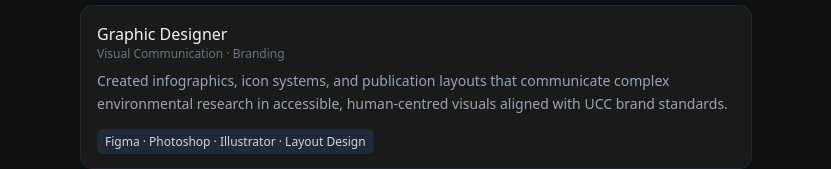
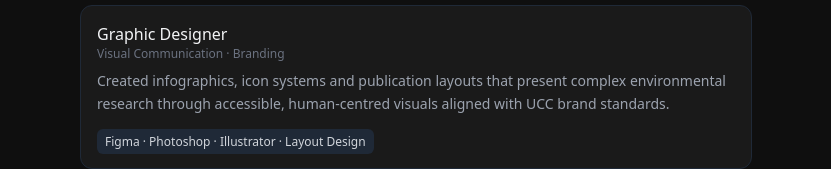
Before and after one commit to 2hangz/Portfolio, a Next.js app: page / in a window 1280 px wide. Shown: the part 757-926 px from the top of the page, without its empty margins (224-1055 px from the left). Built offline with nearby package versions, Linux system fonts and the light colour scheme.

Commit message:
Polish portfolio role descriptions

```diff
--- a/src/app/home/ProjectList.tsx
+++ b/src/app/home/ProjectList.tsx
@@ -18,7 +18,7 @@ export default function ProjectList() {
       slug:'graphic-designer',
       title: 'Graphic Designer',
       subtitle: 'Visual Communication · Branding',
-      desc: 'Created infographics, icon systems, and publication layouts that communicate complex environmental research in accessible, human-centred visuals aligned with UCC brand standards.',
+      desc: 'Created infographics, icon systems and publication layouts that present complex environmental research through accessible, human-centred visuals aligned with UCC brand standards.',
       tag: 'Figma · Photoshop · Illustrator · Layout Design',
     },
     {
```
